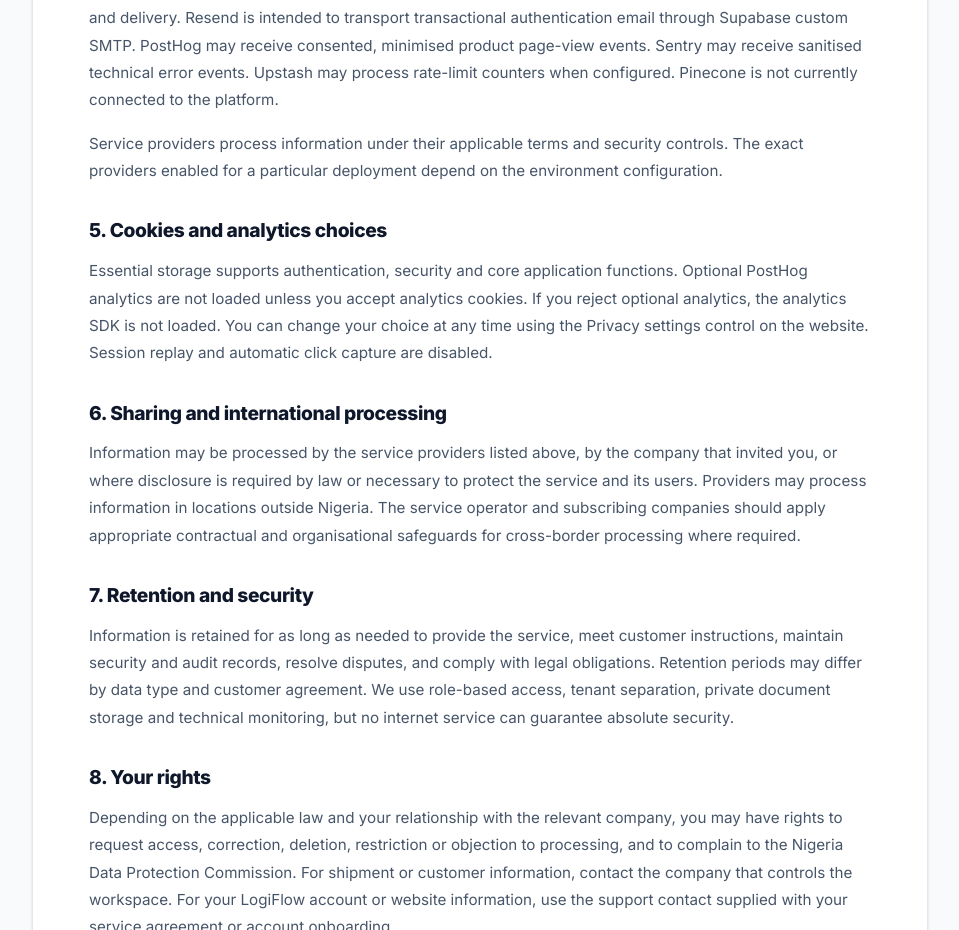
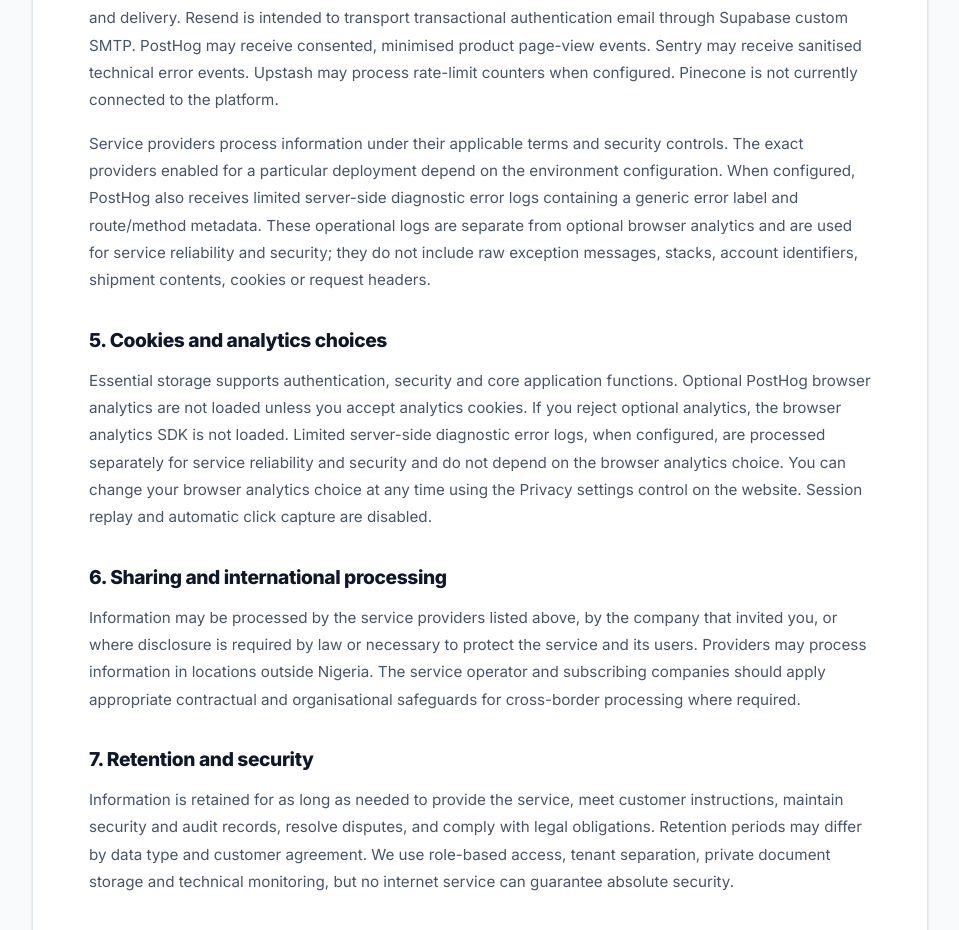
Before and after one commit to Olamide1255/logistics-portal, a Next.js app: page /privacy in a window 1280 px wide. Shown: the part 1240-2170 px from the top of the page, without its empty margins (160-1119 px from the left). Built offline with nearby package versions, Linux system fonts and the light colour scheme; no server answers.

Commit message:
Disclose minimal server-side PostHog diagnostics

```diff
--- a/app/privacy/page.tsx
+++ b/app/privacy/page.tsx
@@ -36,9 +36,9 @@ export default function PrivacyPolicyPage() {
           <p>We use information to create and administer accounts, provide shipment and workflow features, manage role-based access, deliver transactional messages, maintain auditability, protect the service, troubleshoot faults and improve the product. We do not use shipment or financial records as advertising audiences.</p>
           <h2>4. Service providers</h2>
           <p>The platform uses Supabase for authentication, database and file storage, and Vercel for application hosting and delivery. Resend is intended to transport transactional authentication email through Supabase custom SMTP. PostHog may receive consented, minimised product page-view events. Sentry may receive sanitised technical error events. Upstash may process rate-limit counters when configured. Pinecone is not currently connected to the platform.</p>
-          <p>Service providers process information under their applicable terms and security controls. The exact providers enabled for a particular deployment depend on the environment configuration.</p>
+          <p>Service providers process information under their applicable terms and security controls. The exact providers enabled for a particular deployment depend on the environment configuration. When configured, PostHog also receives limited server-side diagnostic error logs containing a generic error label and route/method metadata. These operational logs are separate from optional browser analytics and are used for service reliability and security; they do not include raw exception messages, stacks, account identifiers, shipment contents, cookies or request headers.</p>
           <h2>5. Cookies and analytics choices</h2>
-          <p>Essential storage supports authentication, security and core application functions. Optional PostHog analytics are not loaded unless you accept analytics cookies. If you reject optional analytics, the analytics SDK is not loaded. You can change your choice at any time using the Privacy settings control on the website. Session replay and automatic click capture are disabled.</p>
+          <p>Essential storage supports authentication, security and core application functions. Optional PostHog browser analytics are not loaded unless you accept analytics cookies. If you reject optional analytics, the browser analytics SDK is not loaded. Limited server-side diagnostic error logs, when configured, are processed separately for service reliability and security and do not depend on the browser analytics choice. You can change your browser analytics choice at any time using the Privacy settings control on the website. Session replay and automatic click capture are disabled.</p>
           <h2>6. Sharing and international processing</h2>
           <p>Information may be processed by the service providers listed above, by the company that invited you, or where disclosure is required by law or necessary to protect the service and its users. Providers may process information in locations outside Nigeria. The service operator and subscribing companies should apply appropriate contractual and organisational safeguards for cross-border processing where required.</p>
           <h2>7. Retention and security</h2>
```
